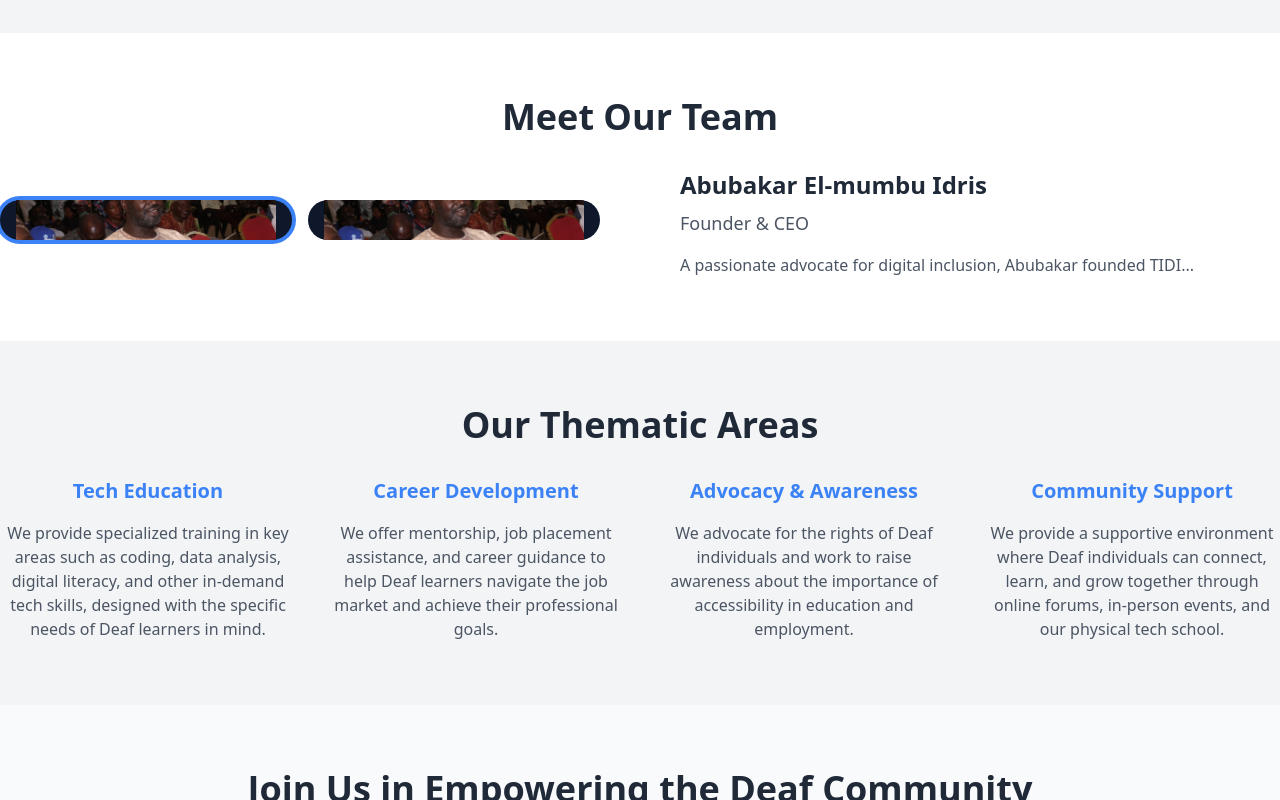
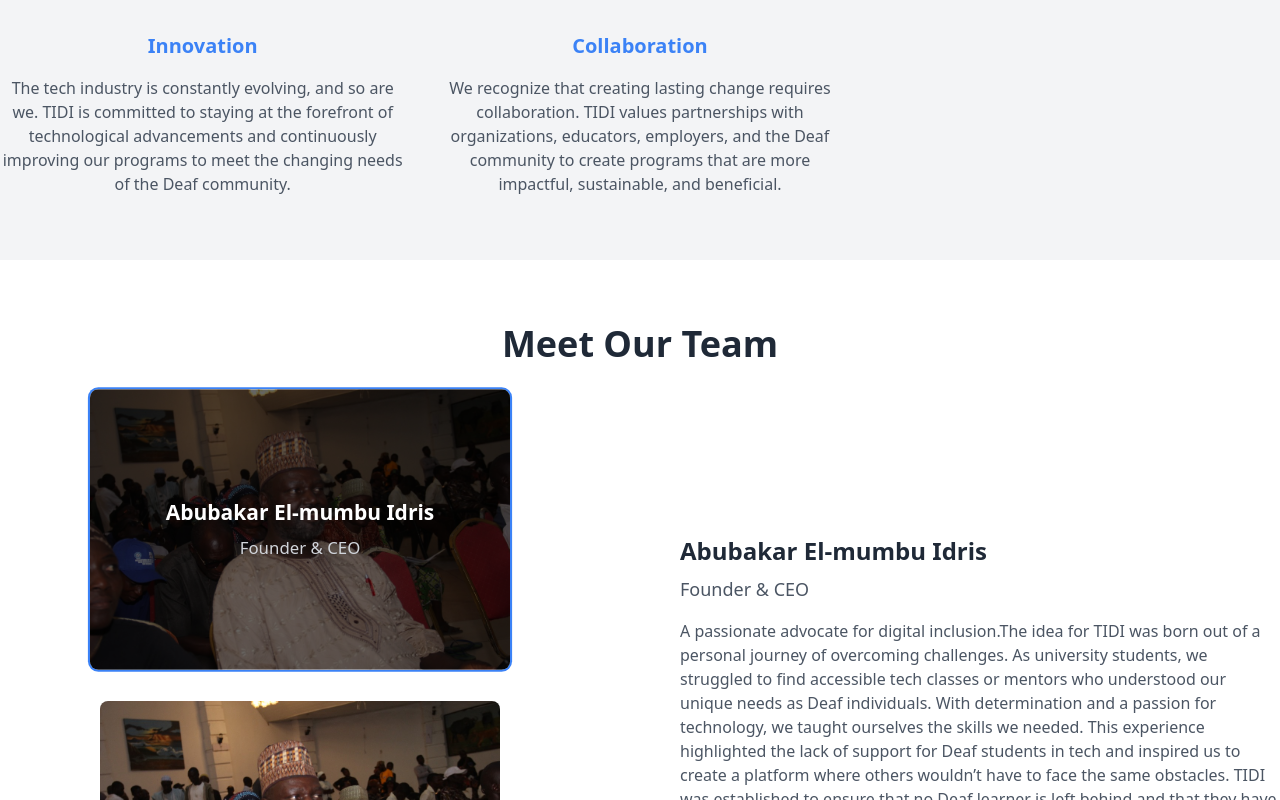
Before and after one commit to Vikkycode/TIDI, a Next.js app: page /about in a window 1280 px wide. Shown: the part 1360-2160 px from the top of the page. Built offline with nearby package versions, Linux system fonts and the light colour scheme.

Commit message:
updated teamcard

```diff
--- a/src/app/about/page.tsx
+++ b/src/app/about/page.tsx
@@ -4,7 +4,7 @@ import Image from 'next/image';
 import FeatureSection from '@/components/FeatureSection';
 import {Button} from '@/components/ui/button'
 import { useState } from 'react';
-
+import TeamMemberCard from '@/components/TeamCard';
 // Image imports (replace with your actual image paths)
 import storyImage from '@/../public/assets/images/lengnen.jpg';
 import teamImage from '@/../public/assets/images/lengnen.jpg';
@@ -14,13 +14,13 @@ const teamMembers = [
   {
     name: 'Abubakar El-mumbu Idris',
     role: 'Founder & CEO',
-    bio: 'A passionate advocate for digital inclusion, Abubakar founded TIDI...',
+    bio: 'A passionate advocate for digital inclusion.The idea for TIDI was born out of a personal journey of overcoming challenges. As university students, we struggled to find accessible tech classes or mentors who understood our unique needs as Deaf individuals. With determination and a passion for technology, we taught ourselves the skills we needed. This experience highlighted the lack of support for Deaf students in tech and inspired us to create a platform where others wouldn’t have to face the same obstacles. TIDI was established to ensure that no Deaf learner is left behind and that they have the opportunity to pursue their dreams in the tech industry and beyond.',
     imageUrl: '/assets/images/lengnen.jpg', // Replace with actual image path
   },
   {
     name: 'Victor Oricha',
     role: 'Co-Founder & COO',
-    bio: 'A passionate advocate for digital inclusion...',
+    bio: 'A passionate advocate for digital inclusion.The idea for TIDI was born out of a personal journey of overcoming challenges. As university students, we struggled to find accessible tech classes or mentors who understood our unique needs as Deaf individuals. With determination and a passion for technology, we taught ourselves the skills we needed. This experience highlighted the lack of support for Deaf students in tech and inspired us to create a platform where others wouldn’t have to face the same obstacles. TIDI was established to ensure that no Deaf learner is left behind and that they have the opportunity to pursue their dreams in the tech industry and beyond.',
     imageUrl: '/assets/images/lengnen.jpg', // Replace with actual image path
   },
   // Add more team members here
@@ -52,7 +52,9 @@ export default function AboutPage() {
         {/* Our Story Section */}
         <FeatureSection
           title="Our Story"
-          description="Our journey began with a simple but powerful belief: everyone, regardless of hearing ability, deserves equal opportunities in STEM. We are a passionate team of educators, advocates, and technology professionals driven by the mission to bridge the gap in STEM education for the Deaf community. Our hybrid model of education uniquely combines the flexibility of an online platform with the personalized experience of a physical tech school."
+          description="Our journey began with a simple but powerful belief: everyone, regardless of hearing ability, deserves equal opportunities in STEM. We are a passionate team of educators, advocates, and technology professionals driven by the mission to bridge the gap in STEM education for the Deaf community. Our hybrid model of education uniquely combines the flexibility of an online platform with the personalized experience of a physical tech school.
+          The idea for TIDI was born out of a personal journey of overcoming challenges. As university students, we struggled to find accessible tech classes or mentors who understood our unique needs as Deaf individuals. With determination and a passion for technology, we taught ourselves the skills we needed. This experience highlighted the lack of support for Deaf students in tech and inspired us to create a platform where others wouldn’t have to face the same obstacles. TIDI was established to ensure that no Deaf learner is left behind and that they have the opportunity to pursue their dreams in the tech industry and beyond.
+"
           imageUrl={storyImage}
           imageAlt="Students learning in the TIDI tech school"
           bgColor="bg-white"
@@ -117,21 +119,14 @@ export default function AboutPage() {
             <div className="flex flex-col md:flex-row items-center gap-12 md:gap-20">
               {/* Team Member Images (Carousel or List) */}
               <div className="w-full md:w-1/2">
-                <ul className="flex space-x-4 justify-center md:justify-start">
+              <ul className="flex flex-wrap justify-center gap-8">
                 {teamMembers.map((member) => (
                   <li key={member.name}>
-                      <Button
+                    <TeamMemberCard
+                      member={member}
+                      isSelected={selectedTeamMember.name === member.name}
                       onClick={() => setSelectedTeamMember(member)}
-                        className={`rounded-full overflow-hidden ${selectedTeamMember.name === member.name ? 'ring-4 ring-blue-500' : ''}`}
-                      >
-                        <Image
-                          src={member.imageUrl}
-                          alt={member.name}
-                          width={400}
-                          height={500}
-                          className="object-cover"
                     />
-                      </Button>
                   </li>
                 ))}
               </ul>
--- /dev/null
+++ b/src/components/TeamCard.tsx
@@ -0,0 +1,47 @@
+import Image from 'next/image';
+
+interface TeamMemberCardProps {
+  member: {
+    name: string;
+    role: string;
+    bio: string;
+    imageUrl: string;
+  };
+  isSelected: boolean;
+  onClick: () => void;
+}
+
+const TeamMemberCard: React.FC<TeamMemberCardProps> = ({ member, isSelected, onClick }) => {
+  return (
+    <button
+      onClick={onClick}
+      className={`relative rounded-lg overflow-hidden transition-transform duration-300 ease-in-out
+        ${isSelected ? 'scale-105 ring-2 ring-blue-500' : 'hover:scale-105'}
+      `}
+    >
+      {/* Image */}
+      <Image
+        src={member.imageUrl}
+        alt={member.name}
+        width={400} // Adjust as needed
+        height={500} // Adjust as needed
+        className="object-cover"
+      />
+
+      {/* Overlay */}
+      <div
+        className={`absolute inset-0 bg-black bg-opacity-60 flex flex-col items-center justify-center
+          opacity-0 hover:opacity-100 transition-opacity duration-300 ease-in-out
+          ${isSelected && 'opacity-100'}
+        `}
+      >
+        <h3 className="text-xl font-bold text-white text-center mb-2">
+          {member.name}
+        </h3>
+        <p className="text-gray-300 text-center">{member.role}</p>
+      </div>
+    </button>
+  );
+};
+
+export default TeamMemberCard;
```
Lines whose indentation alone changed are shown as unchanged.
